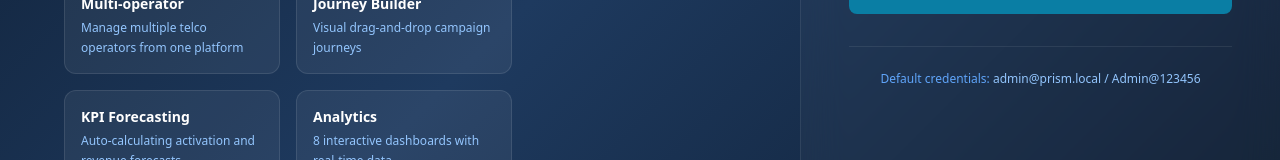
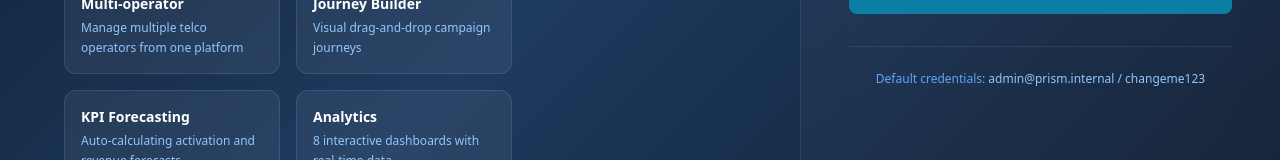
Before and after one commit to jiwateshwar/PRISM-Campaigns, a Next.js app in the folder frontend/: page /login in a window 1280 px wide. Shown: the part 508-668 px from the top of the page. Built offline with nearby package versions, Linux system fonts and the light colour scheme; no server answers.

Commit message:
Beta 2.2 with password correction

```diff
--- a/frontend/src/app/(auth)/login/page.tsx
+++ b/frontend/src/app/(auth)/login/page.tsx
@@ -140,7 +140,7 @@ export default function LoginPage() {
 
         <div className="mt-8 pt-6" style={{ borderTop: "1px solid rgba(255,255,255,0.08)" }}>
           <p className="text-xs text-blue-400 text-center">
-            Default credentials: <span className="text-blue-300">admin@prism.local / Admin@123456</span>
+            Default credentials: <span className="text-blue-300">admin@prism.internal / changeme123</span>
           </p>
         </div>
       </div>
```
